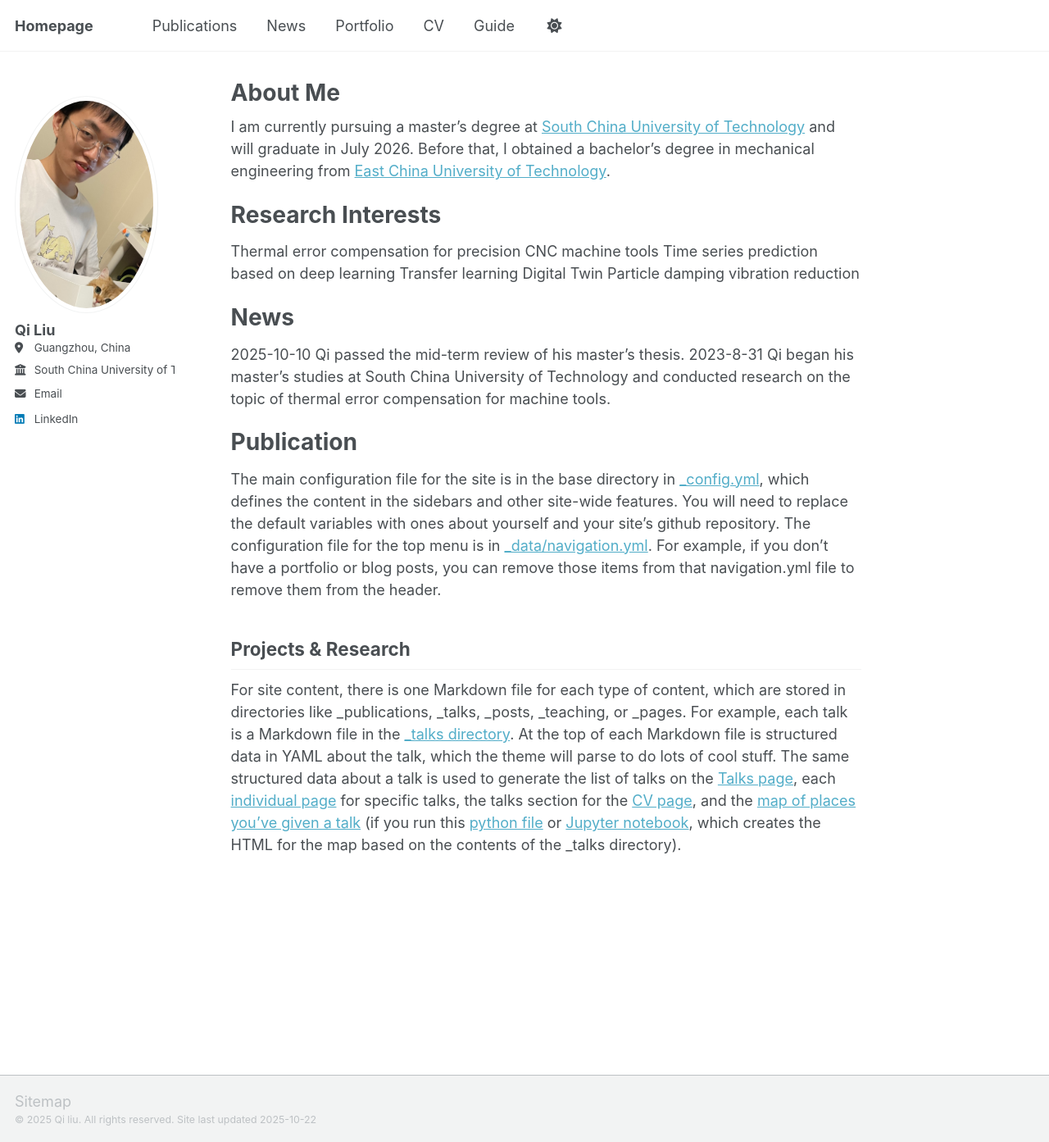
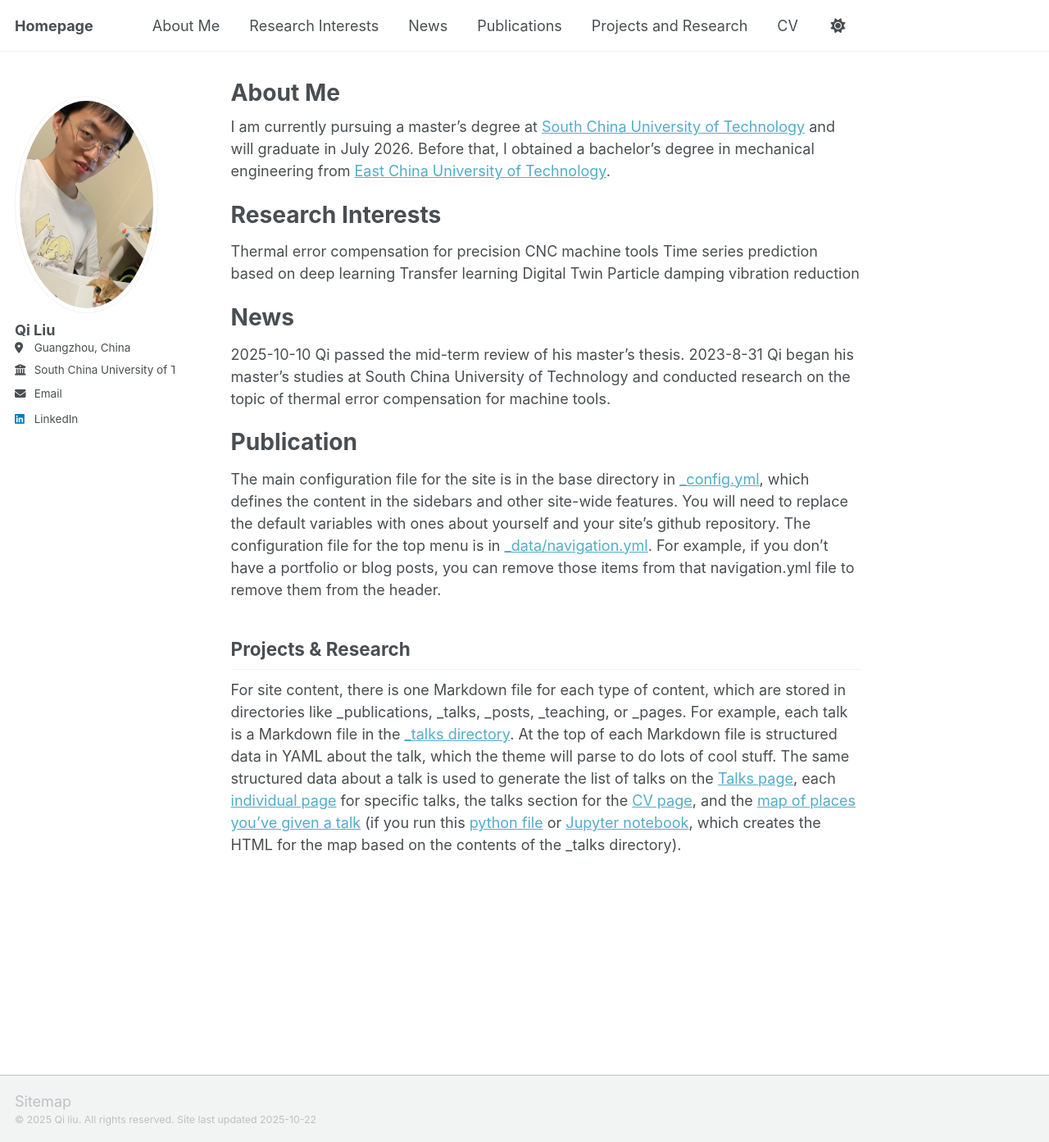
Before and after one commit to qiliu0701/qiliu0701.github.io, a Jekyll site: the page built from _pages/about.md, in a window 1280 px wide and 1393 px high. Shown: the whole window at 82% size. Built offline with Jekyll 4.4.1, drawn with Linux system fonts in a browser that asks for light colours; a script that is not in the unit is left out.

Commit message:
Update navigation.yml

```diff
--- a/_data/navigation.yml
+++ b/_data/navigation.yml
@@ -8,17 +8,27 @@
 #      Markdown formatted page while the second is generated using JSON.
 
 main:
+
+  - title: "About Me"
+    url: /About Me/
+
+  - title: "Research Interests"
+    url: /Research Interests/
+
+  - title: "News"
+    url: /News/
+
   - title: "Publications"
     url: /publications/
 
-  - title: "News"
-    url: /talks/
+  - title: "Projects and Research"
+    url: /Projects and Research/
 
   # - title: "Teaching"
   #   url: /teaching/
 
-  - title: "Portfolio"
-    url: /portfolio/
+  # - title: "Portfolio"
+  #   url: /portfolio/
 
   # - title: "Blog Posts"
   #   url: /year-archive/
@@ -29,5 +39,5 @@ main:
   # - title: "CV"
   #   url: /cv-json/
 
-  - title: "Guide"
-    url: /markdown/
+  # - title: "Guide"
+  #   url: /markdown/
```
